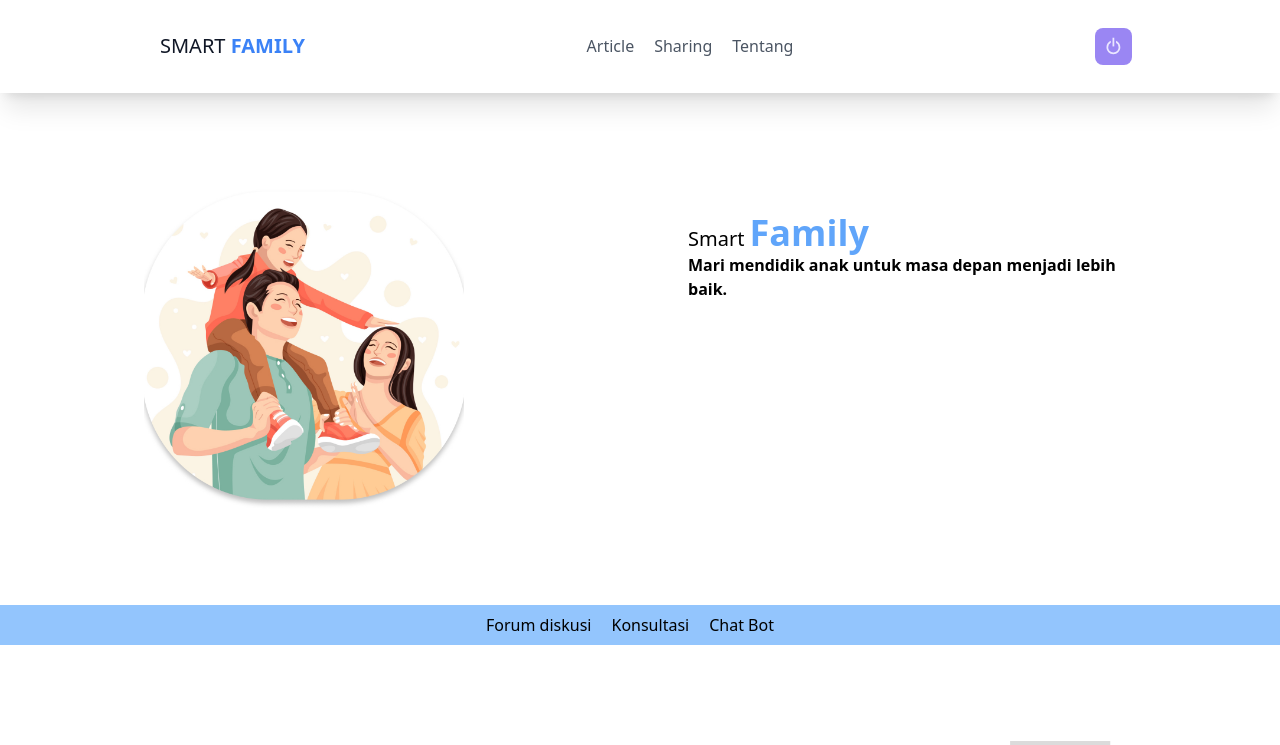
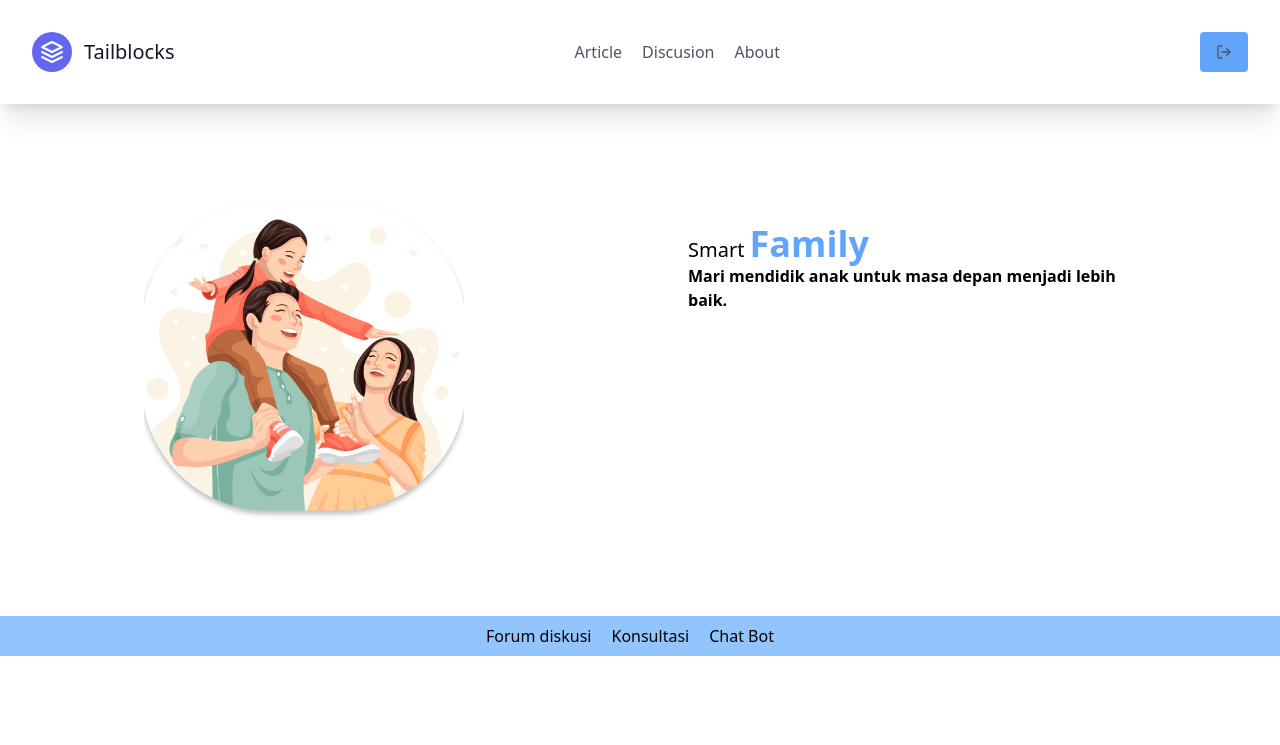
Before and after one commit to faisalalm01/frontend-parentingApp, a React (Create React App) app: page / in a window 1280 px wide. Shown: the top 745 px of the page. Built offline with nearby package versions, Linux system fonts and the light colour scheme.

Commit message:
renew button logout

```diff
--- a/src/components/Logout.js
+++ b/src/components/Logout.js
@@ -1,7 +1,6 @@
 import React from "react";
 import { useNavigate } from "react-router-dom";
-import { BiPowerOff } from "react-icons/bi";
-import styled from "styled-components";
+import { FiLogOut } from "react-icons/fi";
 import axios from "axios";
 import { logoutRoute } from "../utils/APIRoutes";
 export default function Logout() {
@@ -17,23 +16,11 @@ export default function Logout() {
     }
   };
   return (
-    <Button onClick={handleClick}>
-      <BiPowerOff />
-    </Button>
+    <button
+      onClick={handleClick}
+      className="font-bold hover:bg-red-400 inline-flex items-center bg-blue-400 border-0 py-3 px-4 focus:outline-none hover:bg-gray-200 rounded text-base mt-4 md:mt-0"
+    >
+      <FiLogOut />
+    </button>
   );
 }
-
-const Button = styled.button`
-  display: flex;
-  justify-content: center;
-  align-items: center;
-  padding: 0.5rem;
-  border-radius: 0.5rem;
-  background-color: #9a86f3;
-  border: none;
-  cursor: pointer;
-  svg {
-    font-size: 1.3rem;
-    color: #ebe7ff;
-  }
-`;
--- a/src/components/Navigation.js
+++ b/src/components/Navigation.js
@@ -4,15 +4,18 @@ import Logout from './Logout';
 
 function Navigation() {
     return (
-        <header className="sm:w-full md:w-full xl:w-full text-gray-600 body-font container shadow-xl bg-white p-5 w-full">
-        <div className="container mx-auto flex flex-wrap p-2 px-32 flex-col md:flex-row items-center">
+      <header className="text-gray-600 body-font shadow-xl p-3">
+      <div className="container mx-auto flex flex-wrap p-5 flex-col md:flex-row items-center">
         <Link to={'/'} className="flex title-font font-medium items-center text-gray-900 mb-4 md:mb-0">
-            <span className="ml-3 text-xl">SMART <b className='text-blue-500'>FAMILY</b></span>
+          <svg xmlns="http://www.w3.org/2000/svg" fill="none" stroke="currentColor" strokeLinecap="round" strokeLinejoin="round" stroke-width="2" className="w-10 h-10 text-white p-2 bg-indigo-500 rounded-full" viewBox="0 0 24 24">
+            <path d="M12 2L2 7l10 5 10-5-10-5zM2 17l10 5 10-5M2 12l10 5 10-5"></path>
+          </svg>
+          <span className="ml-3 text-xl">Tailblocks</span>
         </Link>
         <nav className="md:ml-auto md:mr-auto flex flex-wrap items-center text-base justify-center">
           <Link to={'/article'} className="mr-5 hover:text-gray-900">Article</Link>
-            <Link to={'/chat'} className="mr-5 hover:text-gray-900">Sharing</Link>
-            <Link to={'/about'} className="mr-5 hover:text-gray-900">Tentang</Link>
+          <Link to={'/chat'} className="mr-5 hover:text-gray-900">Discusion</Link>
+          <Link to={'/about'} className="mr-5 hover:text-gray-900">About</Link>
         </nav>
        <Logout/>
       </div>
```
Lines whose indentation alone changed are shown as unchanged.
